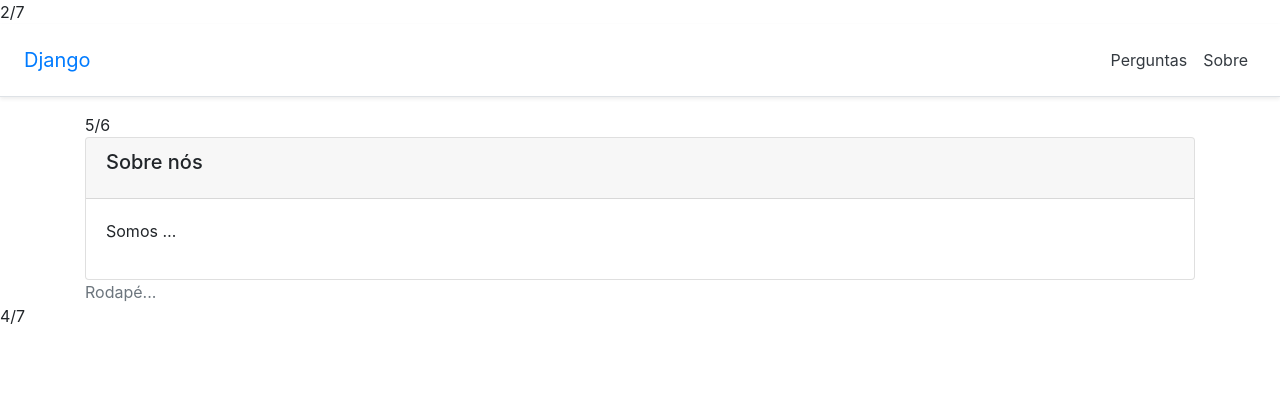
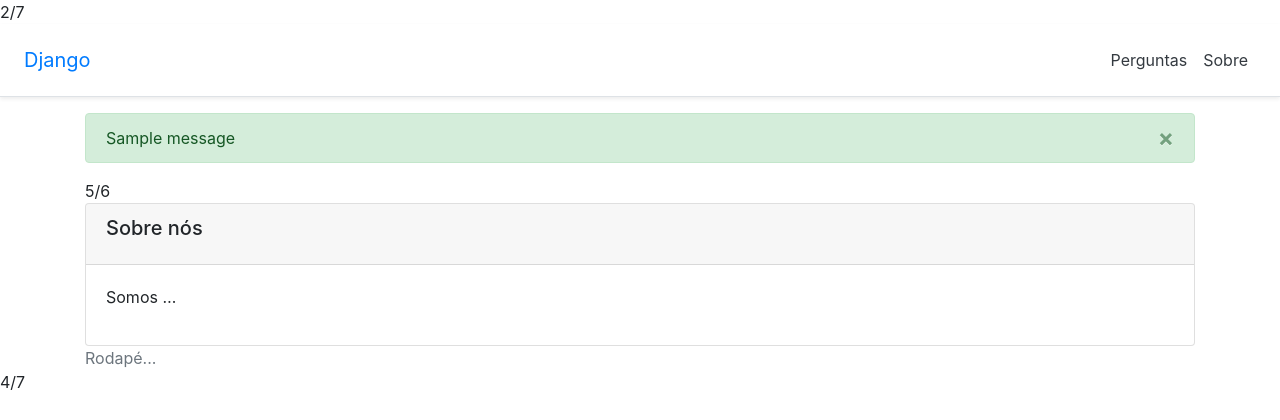
Before and after one commit to vitorh2005/Invista.agro, a Django app: page /polls/about-us in a window 1280 px wide. Shown: the top 420 px of the page. Run offline with Django 4.2, Linux system fonts and the light colour scheme; tables that the repository leaves empty hold one stand-in row (values such as "Sample post"); one stand-in notice (Sample message) is shown; some libraries are stand-ins or nearby versions.

Commit message:
Inclui flash messages.

```diff
--- a/polls/views.py
+++ b/polls/views.py
@@ -1,6 +1,7 @@
 from django.views.generic.edit import CreateView, UpdateView, DeleteView
 from django.urls import reverse_lazy
 from django.views.generic import DetailView, ListView, TemplateView
+from django.contrib import messages
 
 from polls.models import Question
 
@@ -52,6 +53,10 @@ class QuestionDeleteView(DeleteView):
     model = Question
     template_name = 'polls/question_confirm_delete_form.html'
     success_url = reverse_lazy('polls_list')
+    success_message = 'Pergunta excluída com sucesso.'
+    def form_valid(self, request, *args, **kwargs):
+        messages.success(self.request, self.success_message)
+        return super(QuestionDeleteView, self).form_valid(request, *args, **kwargs)
 
 class QuestionDetailView(DetailView):
     model = Question
--- a/templates/_layout1.html
+++ b/templates/_layout1.html
@@ -30,6 +30,7 @@ bg-white border-bottom shadow-sm">
 {% endblock %}
 {% block main %}
 <div class="container">
+    {% include 'messages.html' %}
     {% block content %}
     <p>Conteúdo padrão...</p>
     {% endblock content %}
--- /dev/null
+++ b/templates/messages.html
@@ -0,0 +1,10 @@
+{% for message in messages %}
+<div class="container-fluid p-0">
+<div class="alert {{ message.tags }} alert-dismissible" role="alert" >
+<button type="button" class="close" data-dismiss="alert" aria-label="Close">
+<span aria-hidden="True">&times;</span>
+</button>
+{{ message }}
+</div>
+</div>
+{% endfor %}
```
Also changed, not shown: my_site/settings.py (+9 -0 lines), db.sqlite3.
